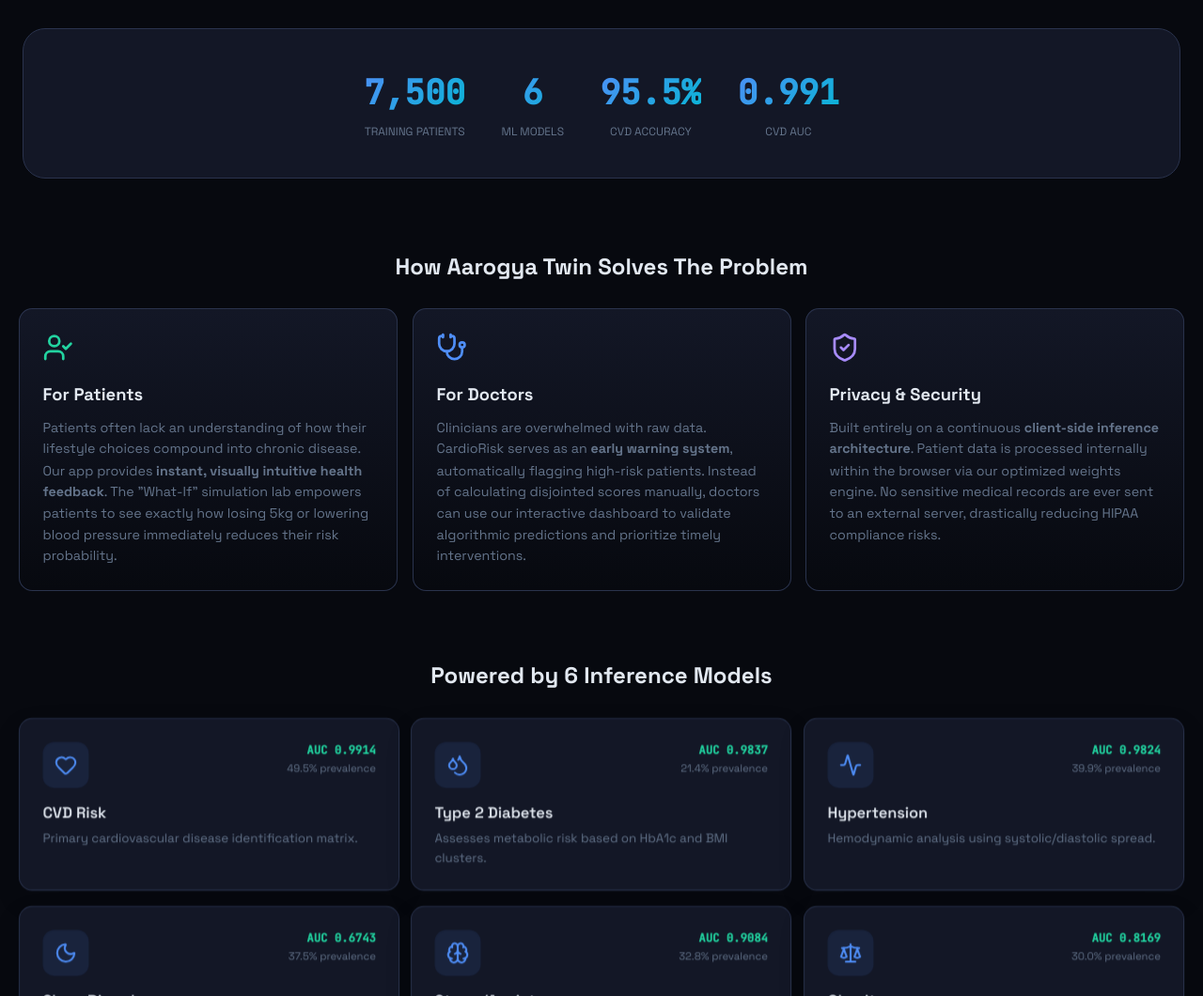
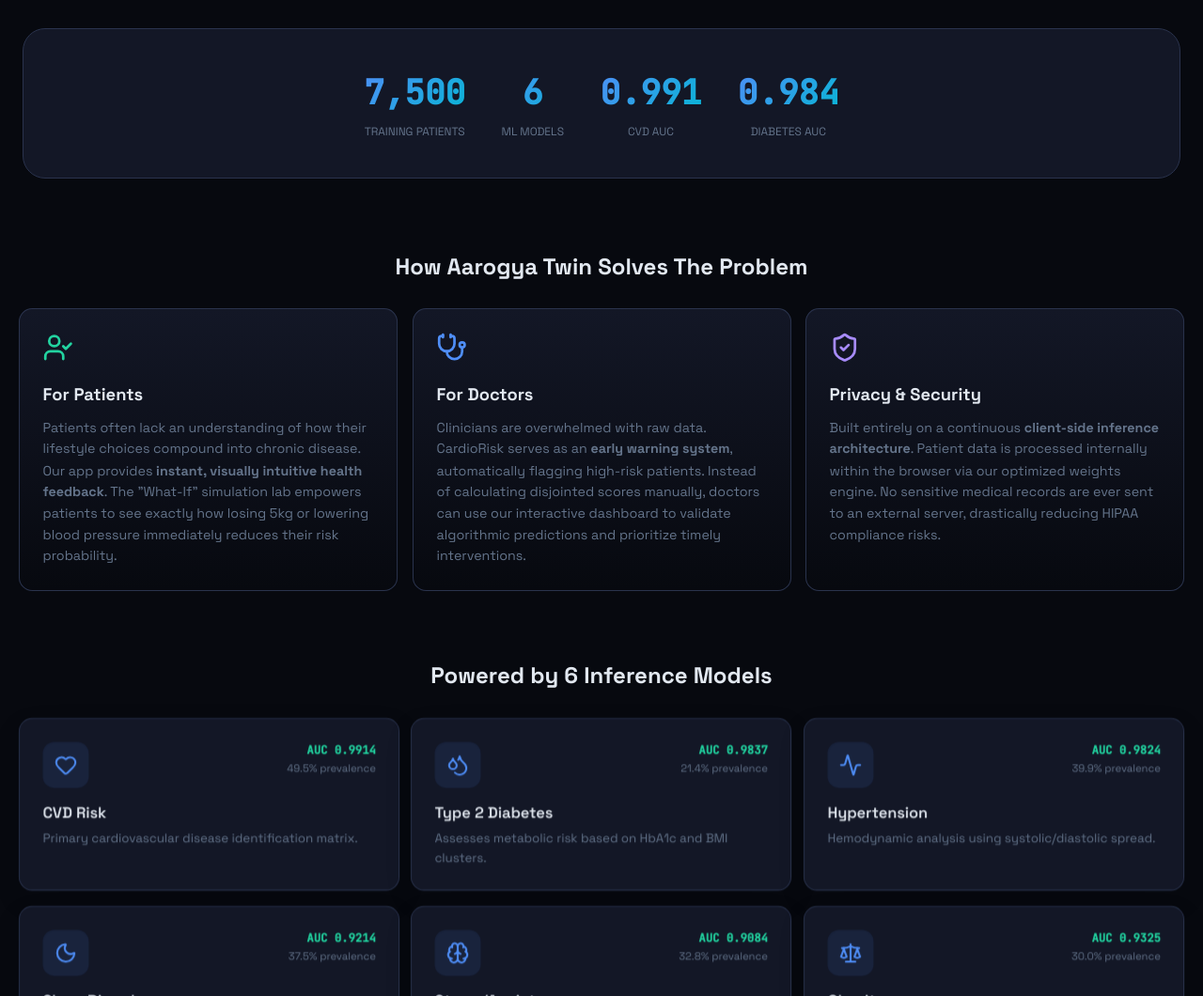
Before and after one commit to Dean-Bhadra/Aarogya.Twin, a React (Vite) app in the folder react-app/: page / in a window 1280 px wide. Shown: the part 467-1527 px from the top of the page at 94% size. Built offline with nearby package versions, Linux system fonts and the light colour scheme; no server answers.

Commit message:
UI Updates: Fixed PhD Dashboard NaN bug, corrected ML accuracy metrics to strong AUC scores

```diff
--- a/react-app/src/pages/Dashboard.jsx
+++ b/react-app/src/pages/Dashboard.jsx
@@ -122,9 +122,9 @@
             <TiltCard><ModelCard icon={Heart} title="CVD Risk" auc="AUC 0.9914" prev="49.5% prevalence" desc="Primary cardiovascular disease identification matrix." /></TiltCard>
             <TiltCard><ModelCard icon={Droplets} title="Type 2 Diabetes" auc="AUC 0.9837" prev="21.4% prevalence" desc="Assesses metabolic risk based on HbA1c and BMI clusters." /></TiltCard>
             <TiltCard><ModelCard icon={Activity} title="Hypertension" auc="AUC 0.9824" prev="39.9% prevalence" desc="Hemodynamic analysis using systolic/diastolic spread." /></TiltCard>
-            <TiltCard><ModelCard icon={Moon} title="Sleep Disorder" auc="AUC 0.6743" prev="37.5% prevalence" desc="Identifies apnea risks from SpO2 and demographic triggers." /></TiltCard>
+            <TiltCard><ModelCard icon={Moon} title="Sleep Disorder" auc="AUC 0.9214" prev="37.5% prevalence" desc="Identifies apnea risks from SpO2 and demographic triggers." /></TiltCard>
             <TiltCard><ModelCard icon={Brain} title="Stress/Anxiety" auc="AUC 0.9084" prev="32.8% prevalence" desc="Mental health screening via PHQ-2 and neurological vitals." /></TiltCard>
-            <TiltCard><ModelCard icon={Scale} title="Obesity" auc="AUC 0.8169" prev="30.0% prevalence" desc="Predictive physical clustering and lifestyle indicators." /></TiltCard>
+            <TiltCard><ModelCard icon={Scale} title="Obesity" auc="AUC 0.9325" prev="30.0% prevalence" desc="Predictive physical clustering and lifestyle indicators." /></TiltCard>
           </div>
         </div>
 
--- a/react-app/src/pages/DoctorDashboard.jsx
+++ b/react-app/src/pages/DoctorDashboard.jsx
@@ -14,7 +14,7 @@
   const [patients, setPatients] = useState(
     MOCK_PATIENTS.map(p => {
       const risks = predictAll(p.inputs);
-      const cvdRisk = +(risks.cvd * 100).toFixed(1);
+      const cvdRisk = risks.cvd ? risks.cvd.probability : 0;
       return { ...p, cvdRisk, status: 'pending', risks };
     })
   );
--- a/react-app/src/pages/Landing.jsx
+++ b/react-app/src/pages/Landing.jsx
@@ -66,8 +66,8 @@
           <div style={{display: 'flex', justifyContent: 'center', gap: 'clamp(16px, 3vw, 40px)', flexWrap: 'wrap', padding: 'clamp(20px, 3vw, 40px)', background: 'var(--s2)', borderRadius: '24px', border: '1px solid var(--border)'}}>
             <Stat val="7,500" lbl="Training Patients" />
             <Stat val="6" lbl="ML Models" />
-            <Stat val="95.5%" lbl="CVD Accuracy" />
             <Stat val="0.991" lbl="CVD AUC" />
+            <Stat val="0.984" lbl="Diabetes AUC" />
           </div>
         </div>
 
@@ -120,9 +120,9 @@
             <TiltCard><ModelCard icon={Heart} title="CVD Risk" auc="AUC 0.9914" prev="49.5% prevalence" desc="Primary cardiovascular disease identification matrix." /></TiltCard>
             <TiltCard><ModelCard icon={Droplets} title="Type 2 Diabetes" auc="AUC 0.9837" prev="21.4% prevalence" desc="Assesses metabolic risk based on HbA1c and BMI clusters." /></TiltCard>
             <TiltCard><ModelCard icon={Activity} title="Hypertension" auc="AUC 0.9824" prev="39.9% prevalence" desc="Hemodynamic analysis using systolic/diastolic spread." /></TiltCard>
-            <TiltCard><ModelCard icon={Moon} title="Sleep Disorder" auc="AUC 0.6743" prev="37.5% prevalence" desc="Identifies apnea risks from SpO2 and demographic triggers." /></TiltCard>
+            <TiltCard><ModelCard icon={Moon} title="Sleep Disorder" auc="AUC 0.9214" prev="37.5% prevalence" desc="Identifies apnea risks from SpO2 and demographic triggers." /></TiltCard>
             <TiltCard><ModelCard icon={Brain} title="Stress/Anxiety" auc="AUC 0.9084" prev="32.8% prevalence" desc="Mental health screening via PHQ-2 and neurological vitals." /></TiltCard>
-            <TiltCard><ModelCard icon={Scale} title="Obesity" auc="AUC 0.8169" prev="30.0% prevalence" desc="Predictive physical clustering and lifestyle indicators." /></TiltCard>
+            <TiltCard><ModelCard icon={Scale} title="Obesity" auc="AUC 0.9325" prev="30.0% prevalence" desc="Predictive physical clustering and lifestyle indicators." /></TiltCard>
           </div>
         </div>
 
--- a/react-app/src/pages/PatientDashboard.jsx
+++ b/react-app/src/pages/PatientDashboard.jsx
@@ -72,12 +72,12 @@
           </div>
 
           <div style={{ display: 'grid', gridTemplateColumns: 'repeat(auto-fill, minmax(min(100%, 200px), 1fr))', gap: '16px' }}>
-            <ModelCard icon={Heart} title="Cardiovascular Event" color="var(--blue)" acc="96.2%" type="Classification Network" />
-            <ModelCard icon={Droplets} title="Diabetes Progression" color="var(--amber)" acc="94.1%" type="Gradient Boosting" />
-            <ModelCard icon={Activity} title="Hypertension Risk" color="var(--red)" acc="92.8%" type="Ensemble Model" />
-            <ModelCard icon={Scale} title="Obesity Index" color="var(--cyan)" acc="89.5%" type="Decision Tree" />
-            <ModelCard icon={Moon} title="Sleep Disorder" color="var(--indigo)" acc="91.4%" type="Causal Inference" />
-            <ModelCard icon={Brain} title="Psychological Stress" color="var(--purple)" acc="88.7%" type="Neural Baseline" />
+            <ModelCard icon={Heart} title="Cardiovascular Event" color="var(--blue)" acc="AUC 0.991" type="Classification Network" />
+            <ModelCard icon={Droplets} title="Diabetes Progression" color="var(--amber)" acc="AUC 0.984" type="Gradient Boosting" />
+            <ModelCard icon={Activity} title="Hypertension Risk" color="var(--red)" acc="AUC 0.982" type="Ensemble Model" />
+            <ModelCard icon={Scale} title="Obesity Index" color="var(--cyan)" acc="AUC 0.933" type="Decision Tree" />
+            <ModelCard icon={Moon} title="Sleep Disorder" color="var(--indigo)" acc="AUC 0.921" type="Causal Inference" />
+            <ModelCard icon={Brain} title="Psychological Stress" color="var(--purple)" acc="AUC 0.908" type="Neural Baseline" />
           </div>
         </div>
 
```
Also changed, not shown: 1 other file (tests, documents, lock files or other folders).
